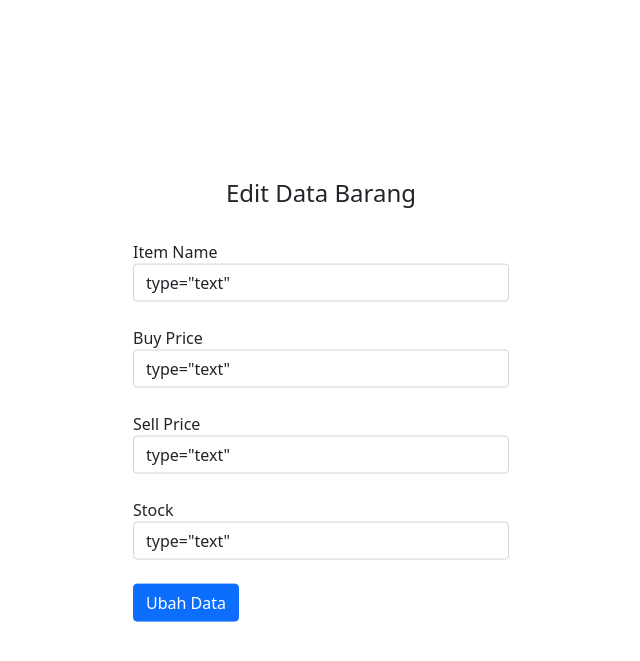
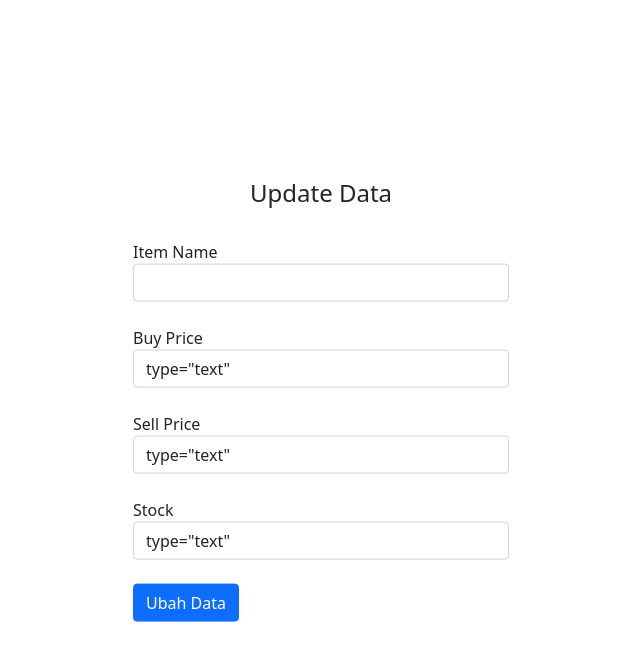
Before and after one commit to farhanaltariq/php_basic_crud, a PHP site: page /update.php in a window 1280 px wide. Shown: the top 661 px of the page, without its empty margins (319-959 px from the left). Run offline with PHP 8.4, Linux system fonts and the light colour scheme; data comes from the database, SQL or seed files in the repository; data that the repository does not hold is empty.

Commit message:
update lang, fix 'update' input

```diff
--- a/index.php
+++ b/index.php
@@ -1,4 +1,6 @@
 <?php
+ini_set('session.cache_limiter','public');
+session_cache_limiter(false);
   session_start();
   include "connection.php";
 ?>
@@ -57,7 +59,7 @@
             exit;
           }else {
             echo "<div class='alert alert-secondary'>";
-            echo "Username atau password salah";
+            echo "Invalid Credentials";
             echo "</div>";
           }
         }
--- a/log.php
+++ b/log.php
@@ -9,7 +9,8 @@
     <div class="jumbotron text-center" style="padding:20px">
       <p class="lead"><h4>Transaction Log</h4></p>
     </div>
-    <div class="container">
+    <div class="container-fluid">
+      <a href="read.php" class="btn btn-dark">Go Back</a>
     <table style="display:flex; justify-content: center"><tr><td>
     <table class="table" >
     <thead>
--- a/update.php
+++ b/update.php
@@ -27,13 +27,13 @@
     </head>
   <body>
     <div class="container-sm mx-auto position-absolute top-50 start-50 translate-middle" style="width:400px">
-    <h4 class="text-center">Edit Data Barang</h4>
+    <h4 class="text-center">Update Data</h4>
     <form action="#" method="post">
       <input type="text" name="id" value="<?=$id?>" hidden>
       <div class="form-group">
         <br>
         <label >Item Name</label>
-        <input type="text" name="NamaBarang" value=<?php echo $nama;?> type="text" class="form-control" id="exampleInputEmail1" aria-describedby="emailHelp">
+        <input type="text" name="NamaBarang" value="<?php echo $nama;?>" type="text" class="form-control" id="exampleInputEmail1" aria-describedby="emailHelp">
       </div>
       <div class="form-group">
         <br>
```
Also changed, not shown: read.php (+4 -3 lines).
